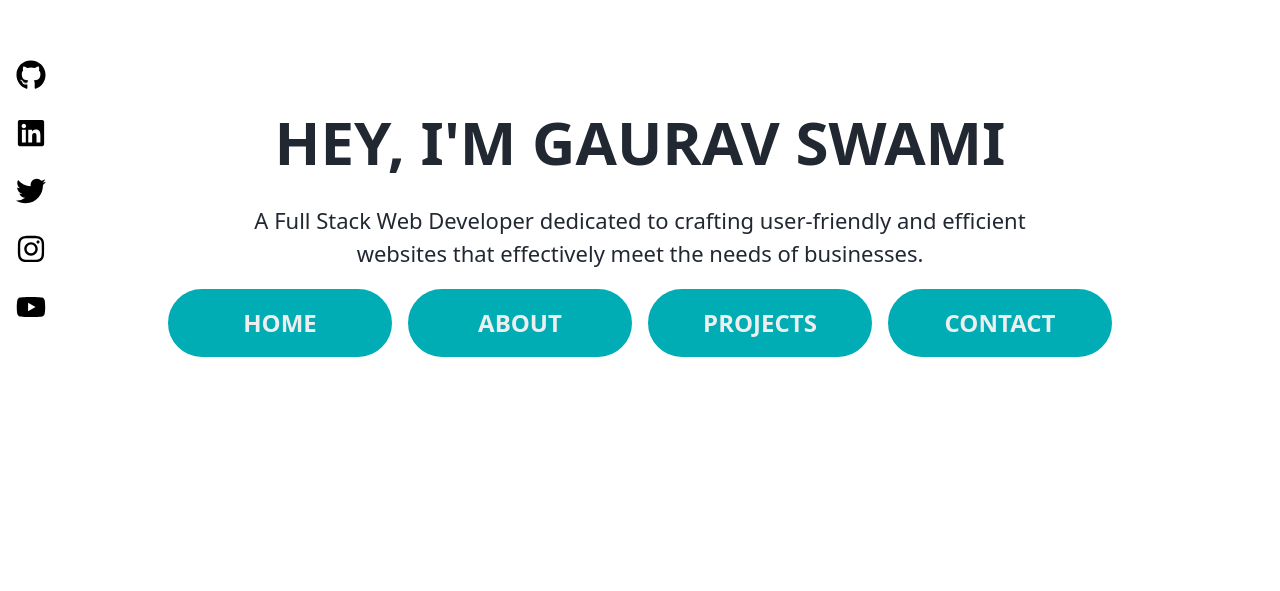
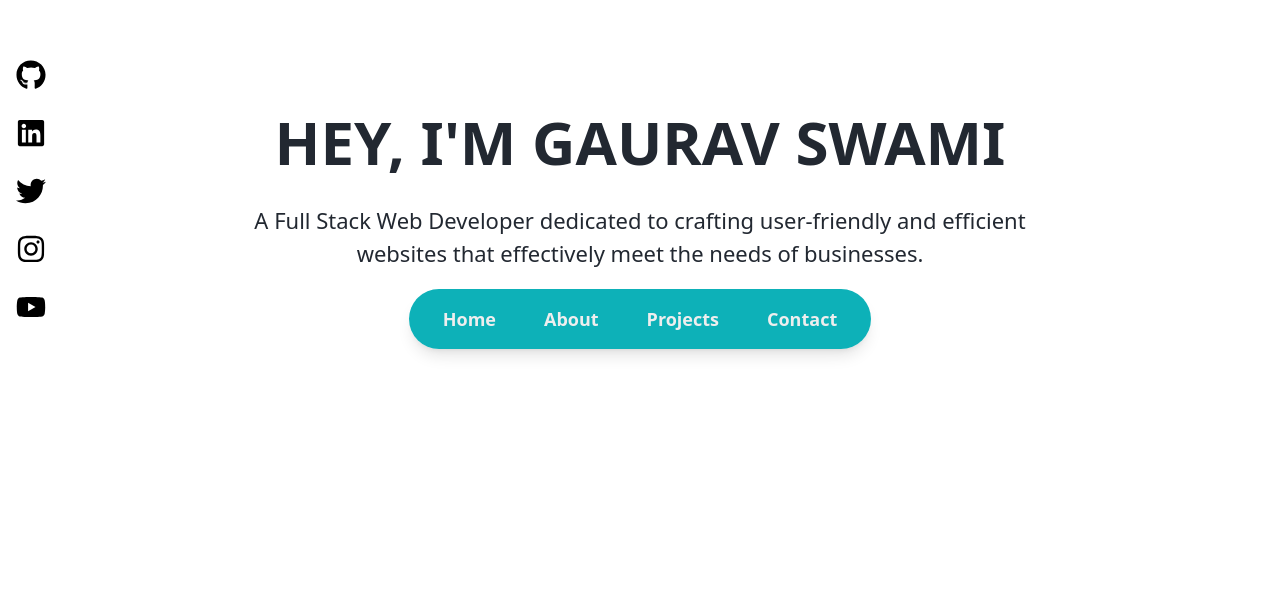
Before and after one commit to Gaurav-Swami/portfolio, a Next.js app: page / in a window 1280 px wide. Shown: the part 209-800 px from the top of the page. Built offline with nearby package versions, Linux system fonts and the light colour scheme.

Commit message:
bug fixes

```diff
--- a/src/app/layout.tsx
+++ b/src/app/layout.tsx
@@ -9,7 +9,7 @@ export default function RootLayout({
 }>) {
   return (
     <html lang="en">
-      <body className="  z-10 ">
+      <body className=" ">
 
         <Header />
         {children}
--- a/src/components/Header.tsx
+++ b/src/components/Header.tsx
@@ -1,13 +1,20 @@
 "use client";
 
-const Header: React.FC = () => {
-  //$0.getBoundingClientRect().top + window.scrollY
+import { useEffect, useState } from "react";
 
-  const Button = ({ text, goToY }: { text: string; goToY: number }) => {
+interface buttonInterface {
+  text: string;
+  goToY: number;
+  navbarPos: string;
+}
+
+const Button = ({ text, goToY, navbarPos }: buttonInterface) => {
   return (
     <button
       onClick={() => window.scrollTo({ top: goToY })}
-        className=" text-2xl text-primaryText bg-accent py-4 w-56 rounded-full font-bold sticky hover:text-accent hover:bg-primaryText border-2 transition-all border-accent"
+      className={` text-lg  py-[6px] font-semibold text-primaryText    rounded-full  sticky hover:text-black hover:bg-accent duration-300 border-accent px-6 ${
+        navbarPos == "fixed" ? " " : " "
+      } `}
     >
       <span className="text-center  ">{text}</span>
 
@@ -17,14 +24,42 @@ const Header: React.FC = () => {
     </button>
   );
 };
+
+const Header: React.FC = () => {
+  //$0.getBoundingClientRect().top + window.scrollY
+  const [navbarPos, setNavbarPos] = useState("absolute");
+  useEffect(() => {
+    const handleScroll = () => {
+      if (window.scrollY > 482) {
+        setNavbarPos("fixed");
+      } else {
+        setNavbarPos("absolute");
+      }
+    };
+
+    window.addEventListener("scroll", handleScroll);
+
+    return () => {
+      window.removeEventListener("scroll", handleScroll);
+    };
+  }, []);
+
   return (
-    <div className="flex  items-center justify-center w-full gap-x-4 mt-12 absolute top-[450px]">
-      {/* <div className=""> */}
-      <Button text={"HOME"} goToY={0} />
-      <Button text={"ABOUT"} goToY={740} />
-      <Button text={"PROJECTS"} goToY={1150} />
-      <Button text={"CONTACT"} goToY={3415} />
-      {/* </div> */}
+    <div
+      className={`flex  items-center justify-center w-full gap-x-4 transition ${
+        navbarPos == "fixed" ? "fixed" : "absolute top-[450px] z-50 mt-12 "
+      }`}
+    >
+      <div
+        className={`flex  rounded-full bg-accent/95 p-[10px] shadow-lg   ${
+          navbarPos == "fixed" ? "   mt-4" : ""
+        }`}
+      >
+        <Button text={"Home"} goToY={0} navbarPos={navbarPos} />
+        <Button text={"About"} goToY={740} navbarPos={navbarPos} />
+        <Button text={"Projects"} goToY={1150} navbarPos={navbarPos} />
+        <Button text={"Contact"} goToY={3415} navbarPos={navbarPos} />
+      </div>
     </div>
   );
 };
--- a/src/components/Hero.tsx
+++ b/src/components/Hero.tsx
@@ -55,17 +55,7 @@ const Links = () => {
   );
 };
 
-const Button = ({ text, link }: { text: string; link: string }) => {
-  return (
-    <button className=" text-2xl text-primaryText bg-accent py-4 w-56 rounded-full font-bold sticky hover:text-accent hover:bg-primaryText border-2 transition-all border-accent">
-      <span className="text-center  ">{text}</span>
-      <span className="invisible absolute">{link}</span>
-      {/* <div className=" inline ">
-        <PiGreaterThanBold className="inline  " />
-      </div> */}
-    </button>
-  );
-};
+
 
 export default function Hero() {
   return (
@@ -80,12 +70,7 @@ export default function Hero() {
           websites that effectively meet the needs of businesses.
         </div>
         <Links />
-        {/* <div className="flex justify-center gap-x-4 mt-12">
-          <Button text={"HOME"} link={"xxx"} />
-          <Button text={"ABOUT"} link={"xxx"} />
-          <Button text={"PROJECTS"} link={"xxx"} />
-          <Button text={"CONTACT"} link={"xxx"} />
-        </div> */}
+
       </div>
     </div>
   );
--- a/src/components/Projects.tsx
+++ b/src/components/Projects.tsx
@@ -20,7 +20,7 @@ const Card = ({
 }: CardProps) => {
   return (
     <div
-      className={`box-border flex gap-x-8  h-[550px] overflow-clip rounded-[64px] relative group hover:-translate-y-1 duration-500 ease-out hover:shadow-2xl border-b border-r`}
+      className={` box-border flex gap-x-8  h-[550px] overflow-clip rounded-[64px] relative group hover:-translate-y-1 duration-500 ease-out hover:shadow-2xl border-b border-r`}
       style={{ backgroundColor: color }}
     >
       <div className="flex flex-col text-background">
```
Lines whose indentation alone changed are shown as unchanged.
